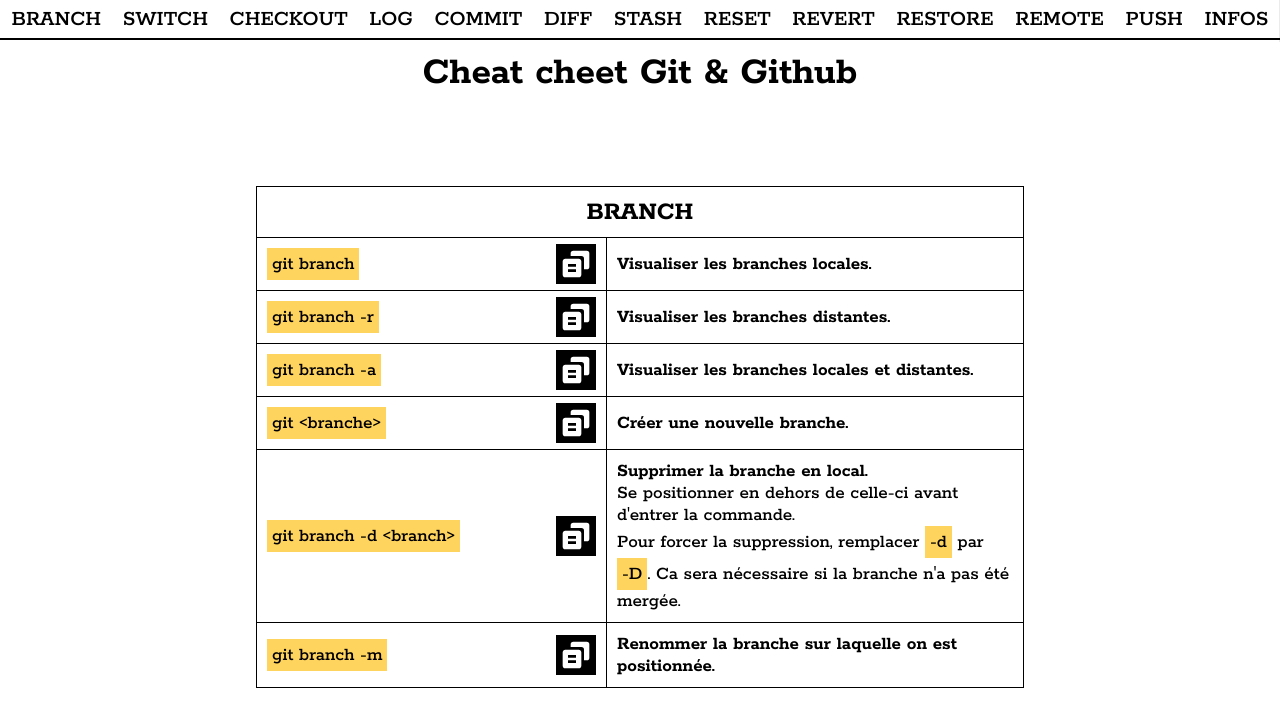
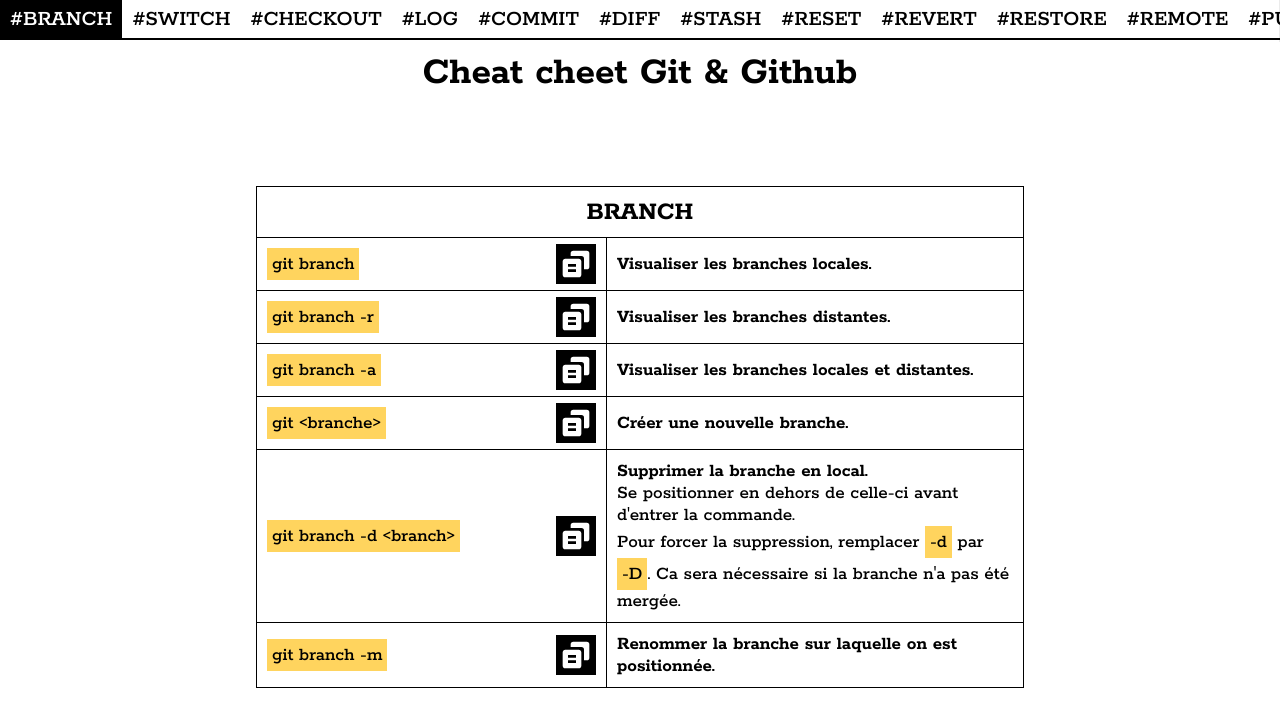
Before and after one commit to david-mi/cheatsheet_git, a website with bundled scripts: page index.html in a window 1280 px wide. Shown: the top 725 px of the page. Built offline with nearby package versions, Linux system fonts and the light colour scheme.

Commit message:
adding hashtags on navbar link names

```diff
--- a/index.html
+++ b/index.html
@@ -19,19 +19,19 @@
 
   <header>
     <nav>
-      <a href="#branch">BRANCH</a>
-      <a href="#switch">SWITCH</a>
-      <a href="#checkout">CHECKOUT</a>
-      <a href="#log">LOG</a>
-      <a href="#commit">COMMIT</a>
-      <a href="#diff">DIFF</a>
-      <a href="#stash">STASH</a>
-      <a href="#reset">RESET</a>
-      <a href="#revert">REVERT</a>
-      <a href="#restore">RESTORE</a>
-      <a href="#remote">REMOTE</a>
-      <a href="#push">PUSH</a>
-      <a href="#Infos">INFOS</a>
+      <a href="#branch">#BRANCH</a>
+      <a href="#switch">#SWITCH</a>
+      <a href="#checkout">#CHECKOUT</a>
+      <a href="#log">#LOG</a>
+      <a href="#commit">#COMMIT</a>
+      <a href="#diff">#DIFF</a>
+      <a href="#stash">#STASH</a>
+      <a href="#reset">#RESET</a>
+      <a href="#revert">#REVERT</a>
+      <a href="#restore">#RESTORE</a>
+      <a href="#remote">#REMOTE</a>
+      <a href="#push">#PUSH</a>
+      <a href="#Infos">#INFOS</a>
     </nav>
   </header>
 
```
